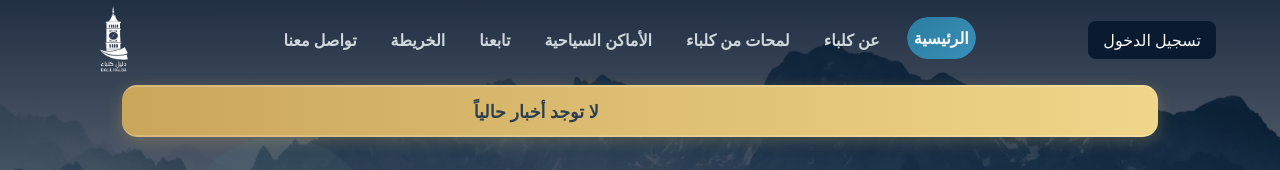
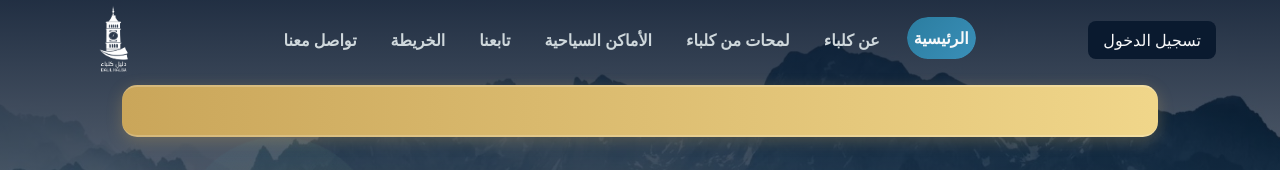
Before and after one commit to EsraaSoliman2003/DalilKalbaFullStack, a React (Vite) app in the folder FrontEnd/: page / in a window 1280 px wide. Shown: the top 170 px of the page. Built offline with nearby package versions, Linux system fonts and the light colour scheme; no server answers.

Commit message:
fix time

```diff
--- a/FrontEnd/src/styles/Hero.css
+++ b/FrontEnd/src/styles/Hero.css
@@ -32,8 +32,8 @@
 .news-text {
   display: inline-block;
   white-space: nowrap;
-  animation: scrollNews 80s linear infinite;
-  /* padding-right: 100%; */
+  animation: scrollNews 50s linear infinite;
+  padding-right: 100%;
   color: #2c3e50;
   font-weight: 700;
 }
```
